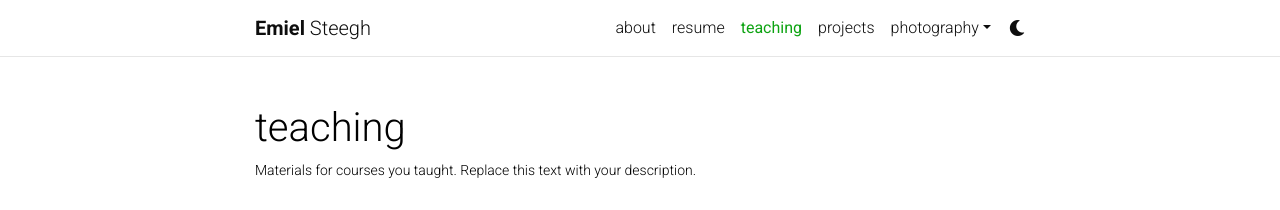
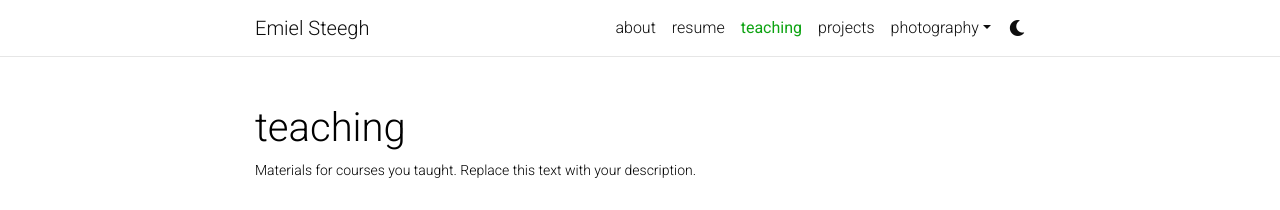
Before and after one commit to emielsteegh/emielsteegh.github.io, a Jekyll site: the page built from _pages/teaching.md, in a window 1280 px wide. Shown: the top 210 px of the page. Built offline with Jekyll 4.4.1, drawn with Linux system fonts in a browser that asks for light colours; comment, search, counter and statistics services are not loaded; a style sheet for code colours, icons or effects is not loaded.

Commit message:
fix header

```diff
--- a/_includes/header.html
+++ b/_includes/header.html
@@ -5,8 +5,12 @@
       <nav id="navbar" class="navbar navbar-light navbar-expand-sm {% if site.navbar_fixed %}fixed-top{% else %}sticky-top{% endif %}">
         <div class="container">
           {% if page.title != "about" -%}
-          <a class="navbar-brand title font-weight-lighter" href="{{ site.baseurl | prepend: site.url }}/">
-              {%- if site.title == "blank" -%}<span class="font-weight-bold">{{ site.first_name }}</span> {{ site.middle_name }}  {{ site.last_name }}{%- else -%}{{ site.title }}{%- endif -%}
+          <a class="navbar-brand title font-weight-lighter" href="{{ site.baseurl }}/">
+              {%- if site.title == "blank" -%}
+                {{ site.first_name }} {{ site.middle_name }} {{ site.last_name }}
+              {%- else -%}
+                {{ site.title }}
+              {%- endif -%}
           </a>
           {%- elsif site.enable_navbar_social -%}
           <!-- Social Icons -->
```
